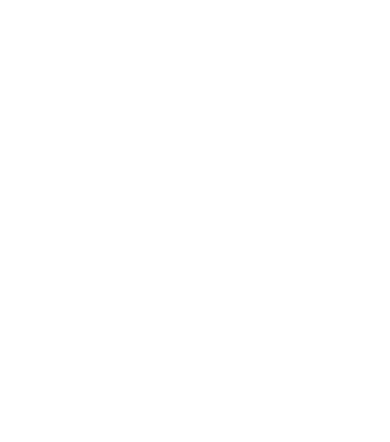
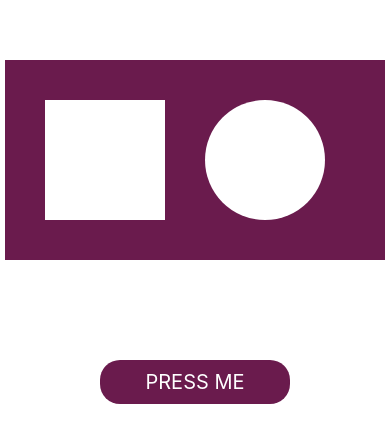
Before and after one commit to shubhamsinha21/Background-Changer-App, a React Native app: screen / in a window 390 px wide. Shown: the part 140-582 px from the top of the page. Built offline with nearby package versions, Linux system fonts and the light colour scheme.

Commit message:
added new features

```diff
--- a/App.tsx
+++ b/App.tsx
@@ -14,7 +14,7 @@
   //by writing JSX.Element, we are saying that the function only contains JSX
   //by default also, it allow only jsx
 
-  const [randombackground, setRandomBackground] = useState("#ffffff")
+  const [randomBackground, setRandomBackground] = useState("#ffffff")
 
   const generatorColor =() =>{
    const hexRange = '0123456789ABCDEF'
@@ -29,8 +29,12 @@
 
   return (
     <>
-    <StatusBar backgroundColor={'#00000'}/>
-    <View style={[styles.container, {backgroundColor:randombackground}]}>
+    <StatusBar backgroundColor={randomBackground}/>
+    <View style={[styles.container, {backgroundColor:randomBackground}]}>
+    <View style={styles.rectangle}>
+      <View style={[styles.square, {backgroundColor:randomBackground}]}></View>
+      <View style={[styles.circle, {backgroundColor:randomBackground}]}></View>
+    </View>
       <TouchableOpacity onPress={generatorColor}>
         <View style={styles.actionBtn}>
           <Text style={styles.actionBtnTxt}> Press me </Text>
@@ -49,14 +53,33 @@
   },
   actionBtn:{
     borderRadius:20,
-    backgroundColor:'6A1B4D',
+    backgroundColor:'#6A1B4D',
     paddingVertical:10,
     paddingHorizontal:40
   },
   actionBtnTxt:{
     fontSize:20,
-    color:'#FFFFFF',
+    color:'#ffffff',
    textTransform:'uppercase'
+  },
+  rectangle:{
+    width:380,
+    height:200,
+    backgroundColor:'#6A1B4D',
+    marginBottom:100,
+    marginTop:-100,
+    flexDirection:'row',
+    alignItems:'center',
+  },
+  square:{
+    width:120,
+    height:120,
+    margin:40,
+  },
+  circle:{
+    width:120,
+    height:120,
+    borderRadius:100
   }
 });
 
```
